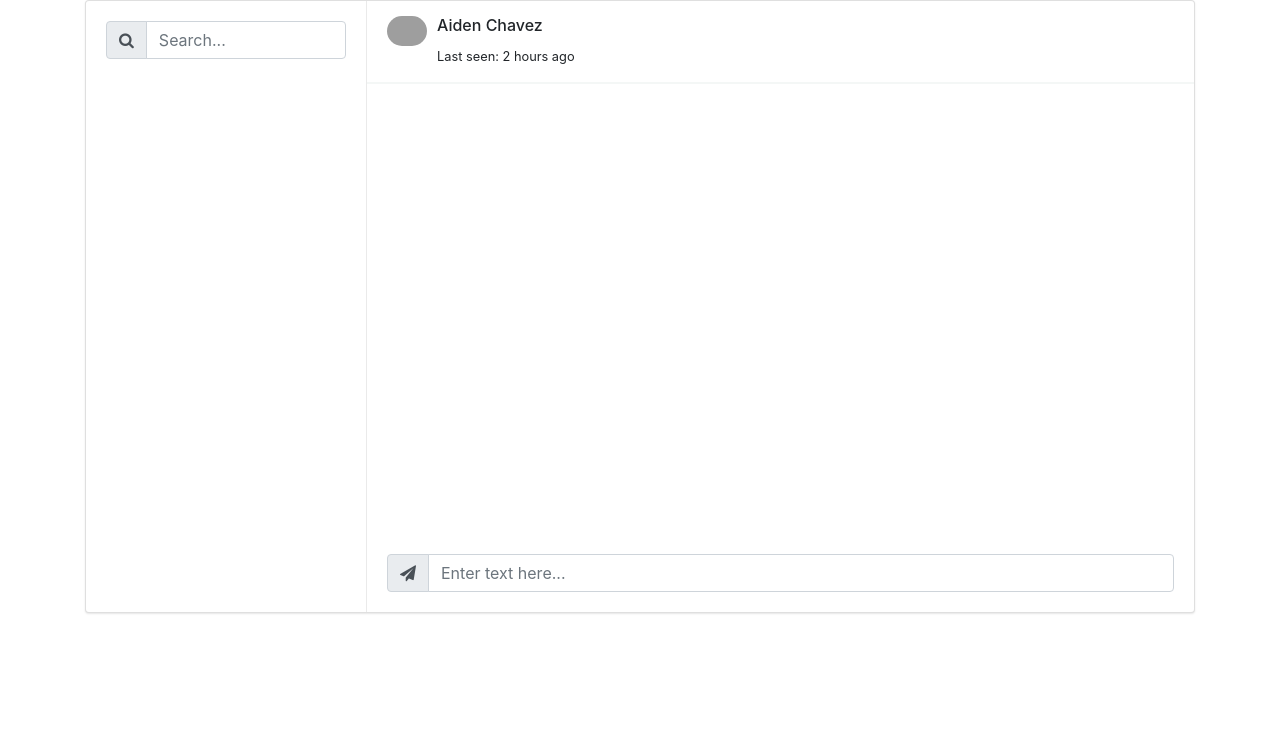
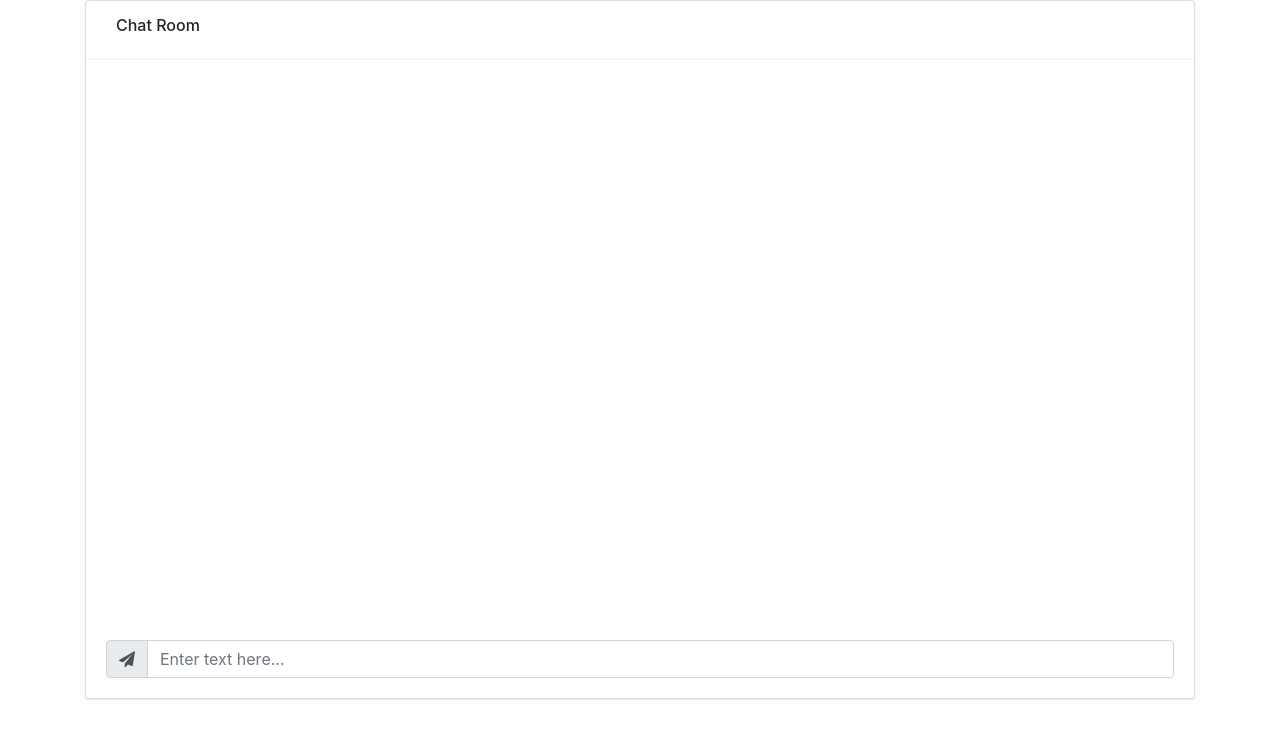
Before and after one commit to freefloatingplanet/filechat, a website: page public/index.html in a window 1280 px wide. Drawn offline with nearby package versions, Linux system fonts and the light colour scheme; no server answers; grey boxes are pictures that could not be loaded.

Commit message:
コメント及び不要html部品を削除

```diff
--- a/index.js
+++ b/index.js
@@ -7,7 +7,6 @@ const readline = require('readline')
 const os = require('os');
 const conf = require('config');
 
-// 8080番ポートで待ちうける
 app.listen(conf.port, () => {
   console.log('Running at Port '+conf.port+'...');
 });
--- a/public/index.html
+++ b/public/index.html
@@ -4,9 +4,8 @@
         <meta charset="UTF-8" />
         <meta name="viewport" content="width=device-width, initial-scale=1" />
 
-        <title>Chat</title>
-<!--        <link href="lib/fontawesome-free-6.1.0-web/css/fontawesome.min.css" rel="stylesheet" />
--->        <link href="https://maxcdn.bootstrapcdn.com/font-awesome/4.7.0/css/font-awesome.min.css" rel="stylesheet" />
+        <title>filechat</title>
+        <link href="https://maxcdn.bootstrapcdn.com/font-awesome/4.7.0/css/font-awesome.min.css" rel="stylesheet" />
         <link href="lib/develop/css/bootstrap-chat-app.css" rel="stylesheet" />
         <link href="lib/bootstrap-4.5.0/css/bootstrap.min.css" rel="stylesheet" />
     </head>
@@ -23,12 +22,10 @@
     <!--現在のメッセージ数カウント用-->
     <input type="hidden" id="currentline" value="0">
     <input type="hidden" id="username" value="you">
-<!--    <input type="inputtext" id="username" value="nobody">-->
 
     <script src="lib/develop/js/accessJson.js"></script>
     <script>
     window.onload = function(){
-        //1000ミリ秒（1秒）毎に関数「showNowDate()」を呼び出す
         setInterval("readJson()", 1000);
     }
     </script>
@@ -37,33 +34,19 @@
     <div class="container">
         <div class="row clearfix">
             <div class="col-lg-12">
-            <div class="card chat-app">
-                <div id="plist" class="people-list">
-                    <div class="input-group">
-                        <div class="input-group-prepend">
-                            <span class="input-group-text"><i class="fa fa-search"></i></span>
-                        </div>
-                        <input type="text" class="form-control" placeholder="Search...">
-                    </div>
-                </div>
+                <div class="card">
                     <div class="chat">
                         <div class="chat-header clearfix">
                             <div class="row">
                                 <div class="col-lg-6">
-                                <a href="javascript:void(0);" data-toggle="modal" data-target="#view_info">
-                                    <img src="https://bootdey.com/img/Content/avatar/avatar2.png" alt="avatar">
-                                </a>
                                     <div class="chat-about">
-                                    <h6 class="m-b-0">Aiden Chavez</h6>
-                                    <small>Last seen: 2 hours ago</small>
+                                        <h6 class="m-b-0">Chat Room</h6>
                                     </div>
                                 </div>
                             </div>
                         </div>
                         <div class="chat-history">
-                        <ul class="m-b-0" id="messages">
-
-                        </ul>
+                            <ul class="m-b-0" id="messages"></ul>
                         </div>
                         <div class="chat-message clearfix">
                             <div class="input-group mb-0">
--- a/public/lib/develop/js/accessJson.js
+++ b/public/lib/develop/js/accessJson.js
@@ -7,7 +7,7 @@ let writeJson = function(){
       contentType: 'application/json',
       dataType:"json"
     }).done((data => {
-      console.log(data);
+      ;
     })).fail((data) => {
       console.log('cannot access url');
     })
@@ -31,7 +31,6 @@ let  readJson = function(){
       contentType: 'application/json',
       dataType:"json"
     }).done((data => {
-      console.log(data);
       updateMessage(data);
     })).fail((data) => {
       console.log('cannot access url');
```
Lines whose indentation alone changed are shown as unchanged.
